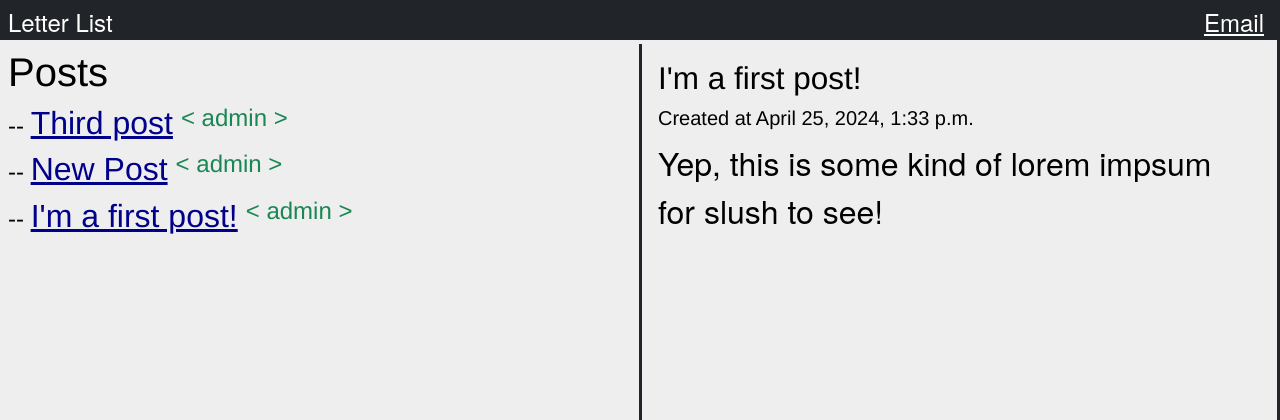
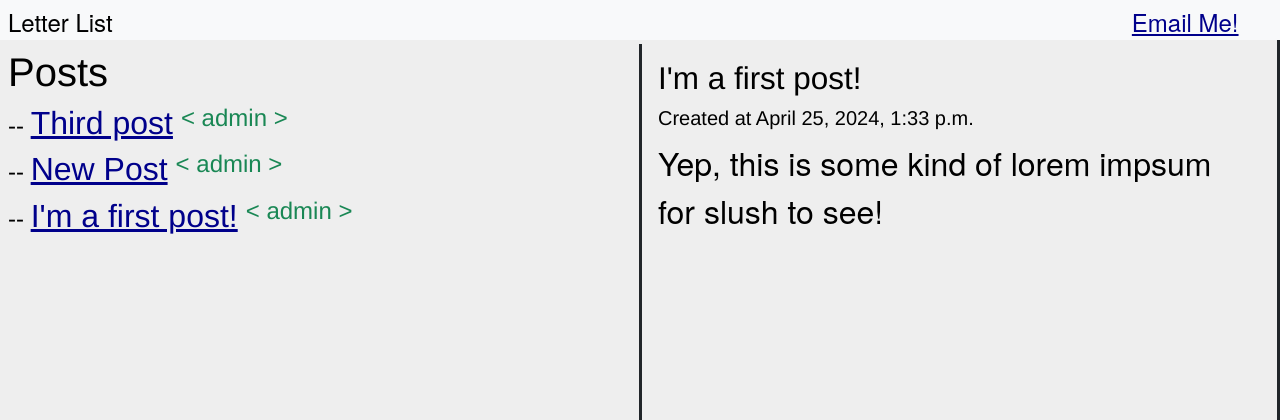
Before and after one commit to MrDaPoyo/slush-blog, a Django app: page /home/1 in a window 1280 px wide. Shown: the top 420 px of the page. Run offline with Django 5.2, Linux system fonts and the light colour scheme; data comes from the database, SQL or seed files in the repository; some libraries are stand-ins or nearby versions; some web fonts are replaced.

Commit message:
new font and navbar

```diff
--- a/project/blog/templates/base.html
+++ b/project/blog/templates/base.html
@@ -25,12 +25,12 @@
     #mail {
         font-size: 3vh;
         height: 5vh;
-        width:5%;
+        width: fit-content;
         text-justify:left ;
     }
 
     #separator {
-        width: 100%;
+        width: 80%;
         color: white;
         padding:0;
         margin:0;
@@ -50,14 +50,14 @@
         font-size: 3vh;
         width: auto;
         height: 4vh;
-        color: white;
-        border: white;
+        color: black;
+        border: black;
         background: none;
         border-radius: 1vh;
     }
     #button:hover {
-        background-color: white;
-        color: black;
+        background-color: black;
+        color: white;
     }
 </style>
 
--- a/project/blog/templates/index.html
+++ b/project/blog/templates/index.html
@@ -2,10 +2,10 @@
 {% load crispy_forms_tags %}
 
 {% block content %}
-<nav id="nav" class="bg-dark px-2 py-1 inline d-flex flex-row">
-  <a class="navbar-brand text-white" href="#">Letter List</a>
+<nav id="nav" class="bg-light px-2 py-1 inline d-flex flex-row">
+  <a class="navbar-brand" href="#">Letter List</a>
   <div id="separator"></div>
-  <a href="letterlista@aol.com" id="mail" class="text-white mx-2">Email Me!</a>
+  <a href="letterlista@aol.com" id="mail" class="mx-2">Email Me!</a>
   <div class="text-white" id="navbarSupportedContent">
 
     {% if user.is_authenticated %}
```
